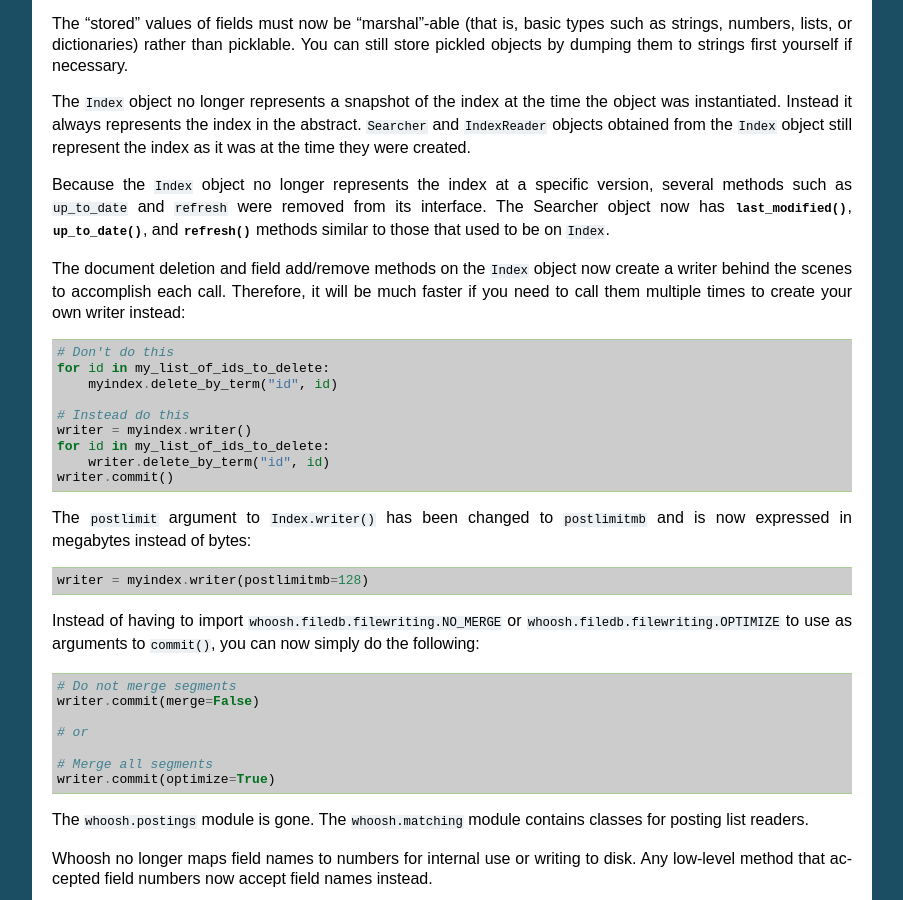
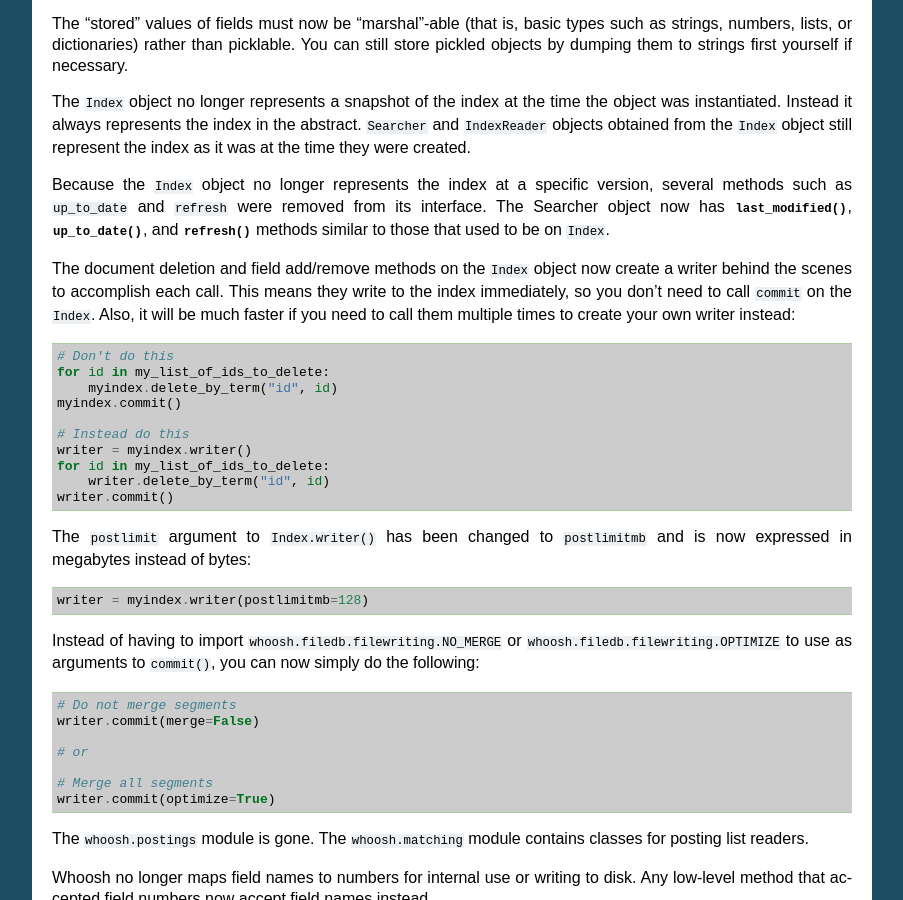
Before and after one commit to dex4er/whoosh, a Sphinx documentation site: the page built from docs/source/releases/1_0.rst, in a window 1280 px wide and 900 px high, scrolled down 1100 px. Shown: the whole window, without its empty margins (198-1101 px from the left). Built offline with Sphinx 7.4.7, drawn with Linux system fonts in a browser that asks for light colours.

Commit message:
Added docs/build to hgignore. Added long size to TOC format check. Updated release notes.

```diff
--- a/docs/source/releases/1_0.rst
+++ b/docs/source/releases/1_0.rst
@@ -90,13 +90,15 @@ from its interface. The Searcher object now has
 be on ``Index``.
 
 The document deletion and field add/remove methods on the ``Index`` object now
-create a writer behind the scenes to accomplish each call. Therefore, it will
-be much faster if you need to call them multiple times to create your own
-writer instead::
+create a writer behind the scenes to accomplish each call. This means they write
+to the index immediately, so you don't need to call ``commit`` on the ``Index``.
+Also, it will be much faster if you need to call them multiple times to create
+your own writer instead::
 
     # Don't do this
     for id in my_list_of_ids_to_delete:
         myindex.delete_by_term("id", id)
+    myindex.commit()
 
     # Instead do this
     writer = myindex.writer()
```
Also changed, not shown: 2 other files.
